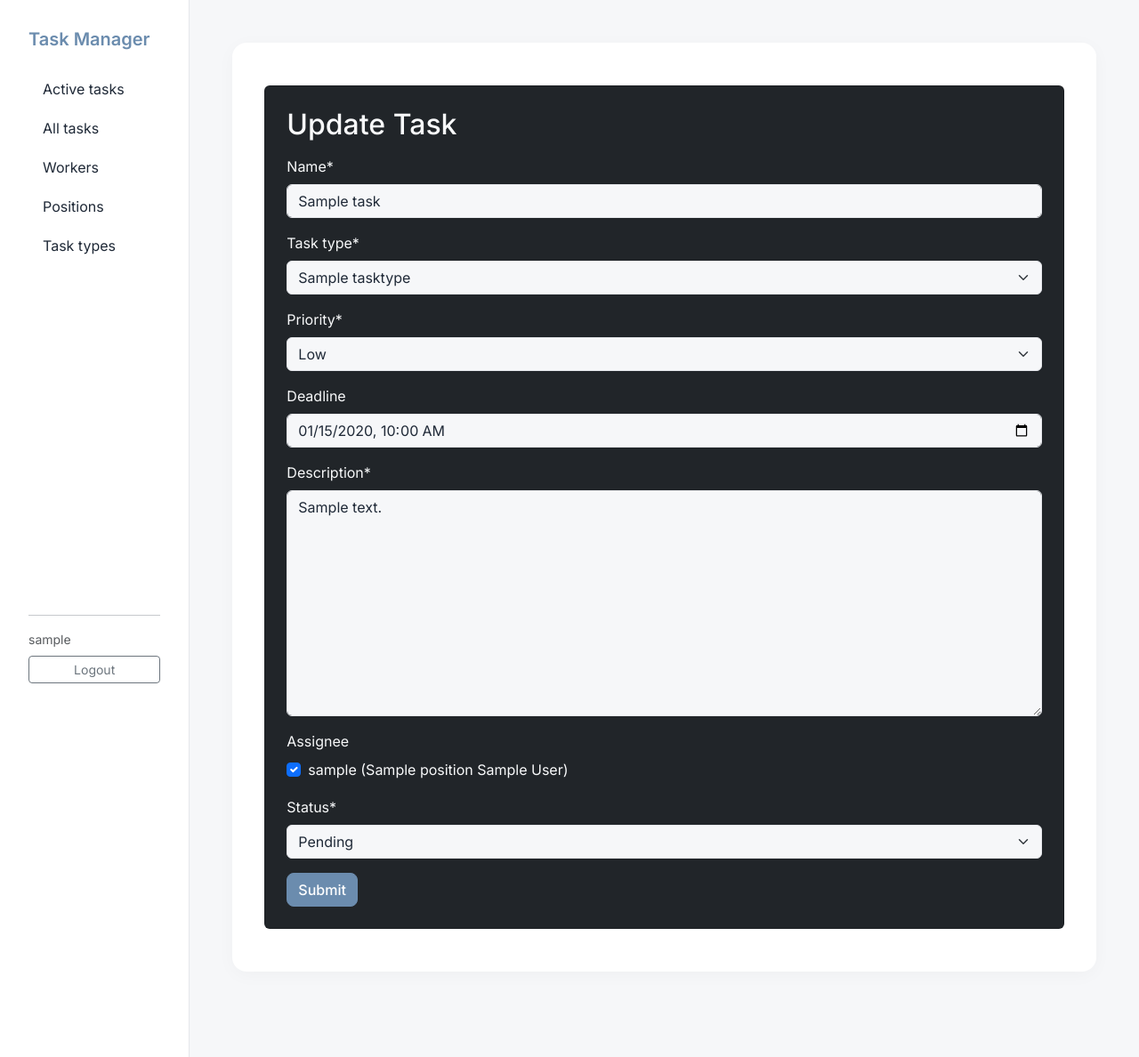
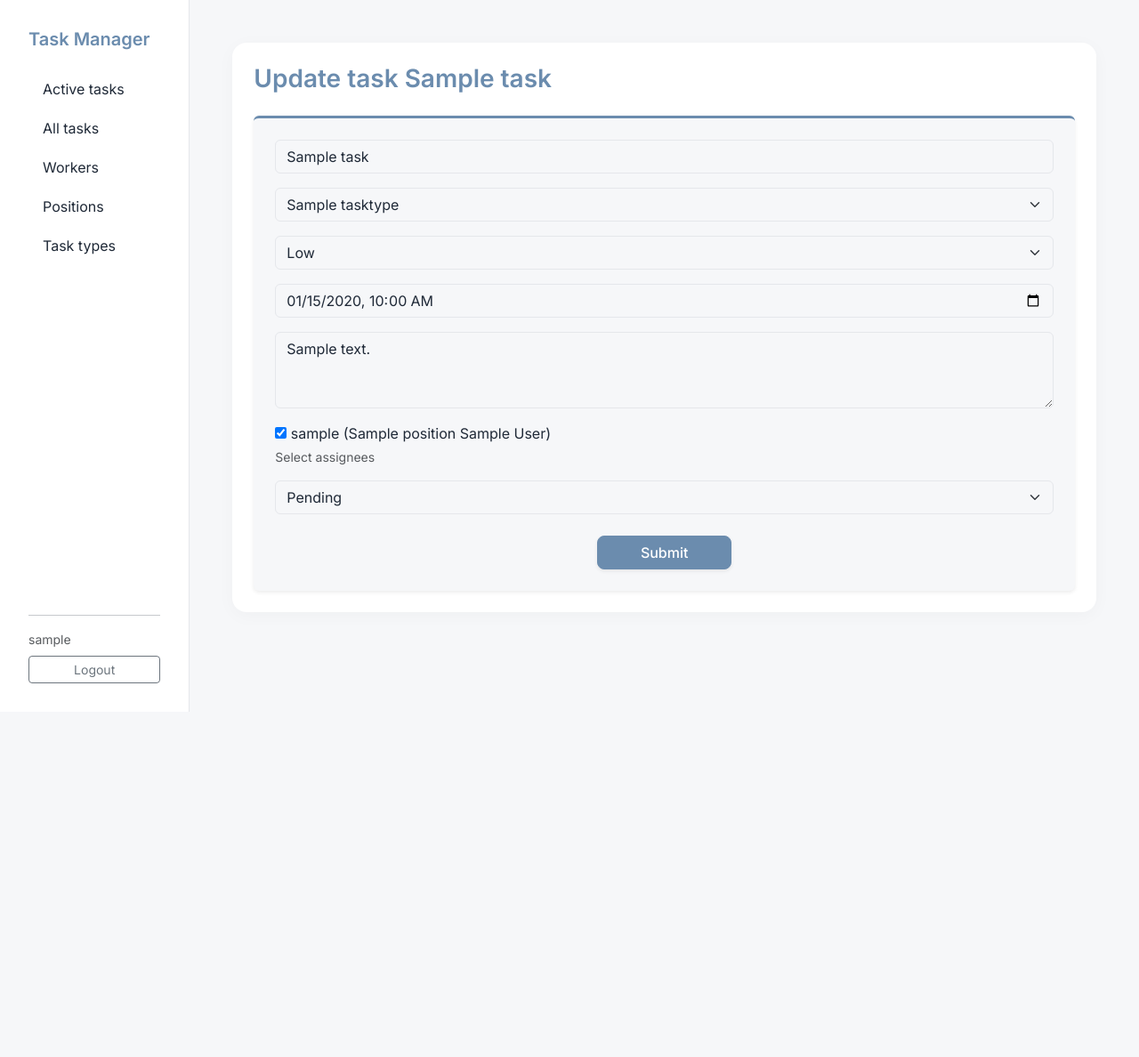
Before and after one commit to strauuch/task-manager, a Django app: page /tasks/1/update/ in a window 1280 px wide. Shown: the whole page at 89% size. After the commit the page ends 800 px from the top, so only its background shows below. Run offline with Django 5.2, Linux system fonts and the light colour scheme; a user stored in the database is signed in; tables that the repository leaves empty hold one stand-in row (values such as "Sample post"); some libraries are stand-ins or nearby versions.

Commit message:
refactor: redesign templates for TaskCreateView and TaskUpdateView; update TaskForm layout and styling

```diff
--- a/tasks/forms.py
+++ b/tasks/forms.py
@@ -44,20 +44,33 @@ class TaskForm(forms.ModelForm):
 
     class Meta:
         model = Task
-        fields = (
-            "name",
-            "task_type",
-            "priority",
-            "deadline",
-            "description",
-            "assignee",
-            "status",
-        )
+        fields = ("name", "task_type", "priority", "deadline", "description", "assignee", "status")
         widgets = {
+            "name": forms.TextInput(attrs={"placeholder": "Task Name"}),
+            "description": forms.Textarea(attrs={"placeholder": "Task Description", "rows": 3}),
             "deadline": forms.DateTimeInput(
-                attrs={"type": "datetime-local"}, format="%Y-%m-%dT%H:%M",
+                attrs={
+                    "type": "datetime-local",
+                    "class": "form-control",
+                },
+                format="%Y-%m-%dT%H:%M",
             ),
         }
+
+    def __init__(self, *args, **kwargs):
+        super().__init__(*args, **kwargs)
+        for field_name, field in self.fields.items():
+            field.label = ""
+
+            if field_name != "assignee":
+                if isinstance(field.widget, forms.Select):
+                    field.widget.attrs.update({"class": "form-select"})
+                elif not isinstance(field.widget, forms.DateTimeInput):
+                    field.widget.attrs.update({"class": "form-control"})
+
+        self.fields['task_type'].empty_label = "Select task type"
+        self.fields['priority'].empty_label = "Select priority"
+        self.fields['status'].empty_label = "Select status"
 
 
 class WorkerCreationForm(UserCreationForm):
--- a/templates/tasks/task_form.html
+++ b/templates/tasks/task_form.html
@@ -1,14 +1,30 @@
 {% extends "base.html" %}
-{% load crispy_forms_filters %}
 
 {% block content %}
-<div class="container my-4">
-  <div class="card bg-dark text-light p-4">
-    <h2 class="mb-3">{{ object|yesno:"Update,Create" }} Task</h2>
-    <form method="POST">
+<div class="d-flex justify-content-between align-items-center mb-4">
+  <h1 class="h3 mb-0 text-primary fw-bold">{{ object|yesno:"Update,Create" }} task {{ task.name }} </h1>
+</div>
+
+<div class="card border-0 border-top border-3 border-primary shadow-sm">
+  <div class="card-body p-4">
+    <form method="POST" novalidate>
       {% csrf_token %}
-      {{ form|crispy }}
-      <button type="submit" class="btn btn-primary">Submit</button>
+
+      {% for field in form %}
+        <div class="mb-3">
+          {{ field }}
+          {% if field.errors %}
+            <div class="text-danger small">{{ field.errors }}</div>
+          {% endif %}
+          {% if field.name == "assignee" %}
+            <div class="form-text small">Select assignees</div>
+          {% endif %}
+        </div>
+      {% endfor %}
+
+      <div class="mt-4 text-center">
+        <button type="submit" class="btn btn-primary px-5 shadow-sm">Submit</button>
+      </div>
     </form>
   </div>
 </div>
```
